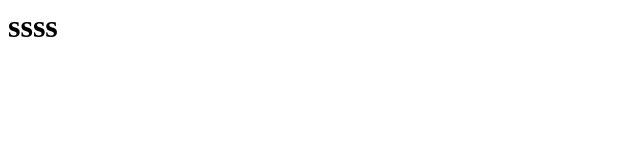
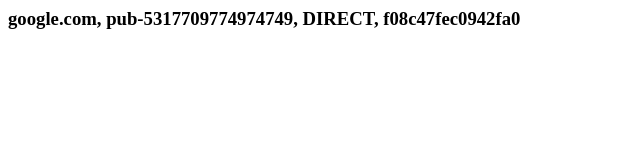
Before and after one commit to canocemcano/app-ads.txt, a plain HTML site: page index.html in a window 1280 px wide. Shown: the whole page, without its empty margins (0-640 px from the left). Drawn offline with Linux system fonts and the light colour scheme.

Commit message:
Update index.html

```diff
--- a/index.html
+++ b/index.html
@@ -1 +1 @@
-<h1>ssss</h1>
+<h3>google.com, pub-5317709774974749, DIRECT, f08c47fec0942fa0</h3>
```
